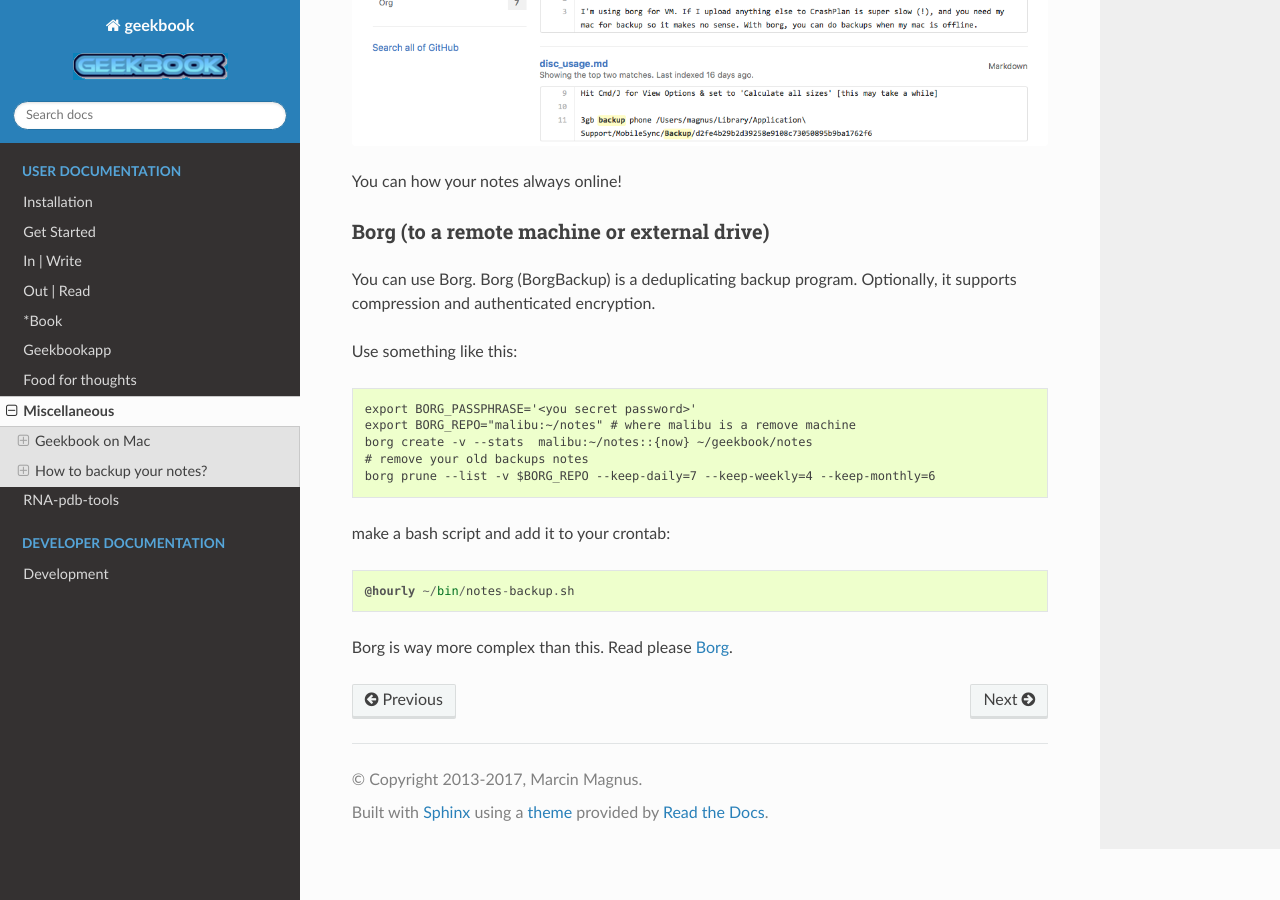
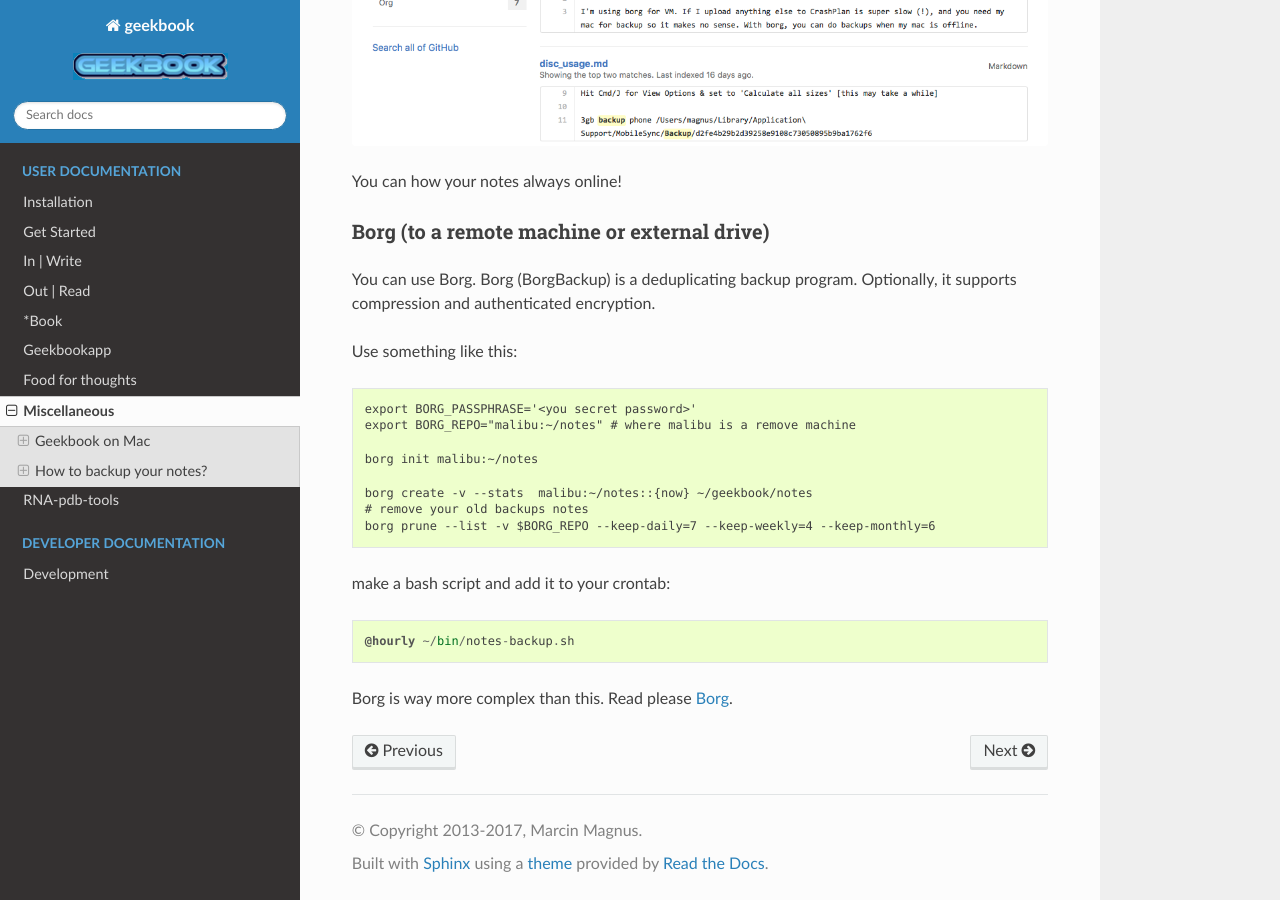
Before and after one commit to mmagnus/geekbook, a Sphinx documentation site: the page built from docs/source/misc.rst, in a window 1280 px wide and 900 px high, scrolled down 2059 px. Built offline with Sphinx 7.4.7 and the Read the Docs theme 2.0.0, drawn with Linux system fonts in a browser that asks for light colours.

Commit message:
misc.rst - add a line about borg init

```diff
--- a/docs/source/misc.rst
+++ b/docs/source/misc.rst
@@ -42,6 +42,9 @@
 
    export BORG_PASSPHRASE='<you secret password>'
    export BORG_REPO="malibu:~/notes" # where malibu is a remove machine
+
+   borg init malibu:~/notes
+
    borg create -v --stats  malibu:~/notes::{now} ~/geekbook/notes
    # remove your old backups notes
    borg prune --list -v $BORG_REPO --keep-daily=7 --keep-weekly=4 --keep-monthly=6
```
